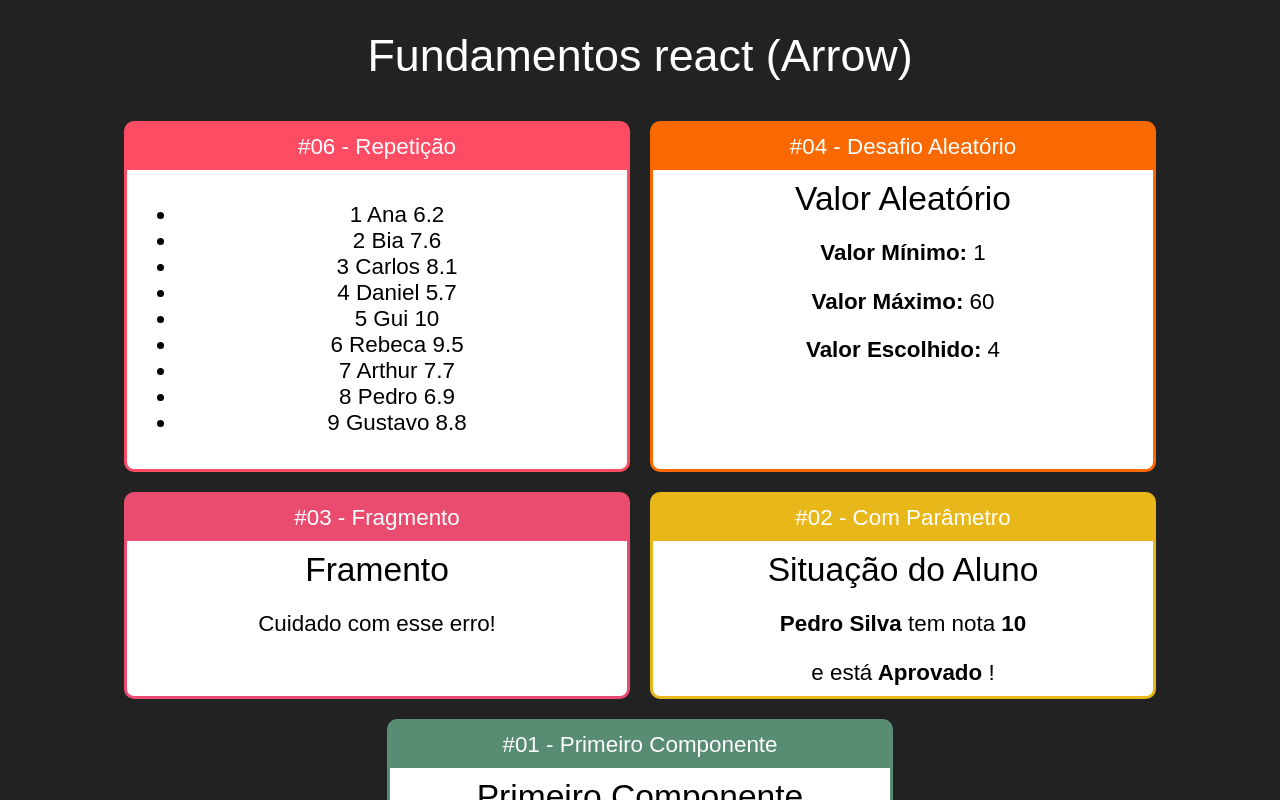
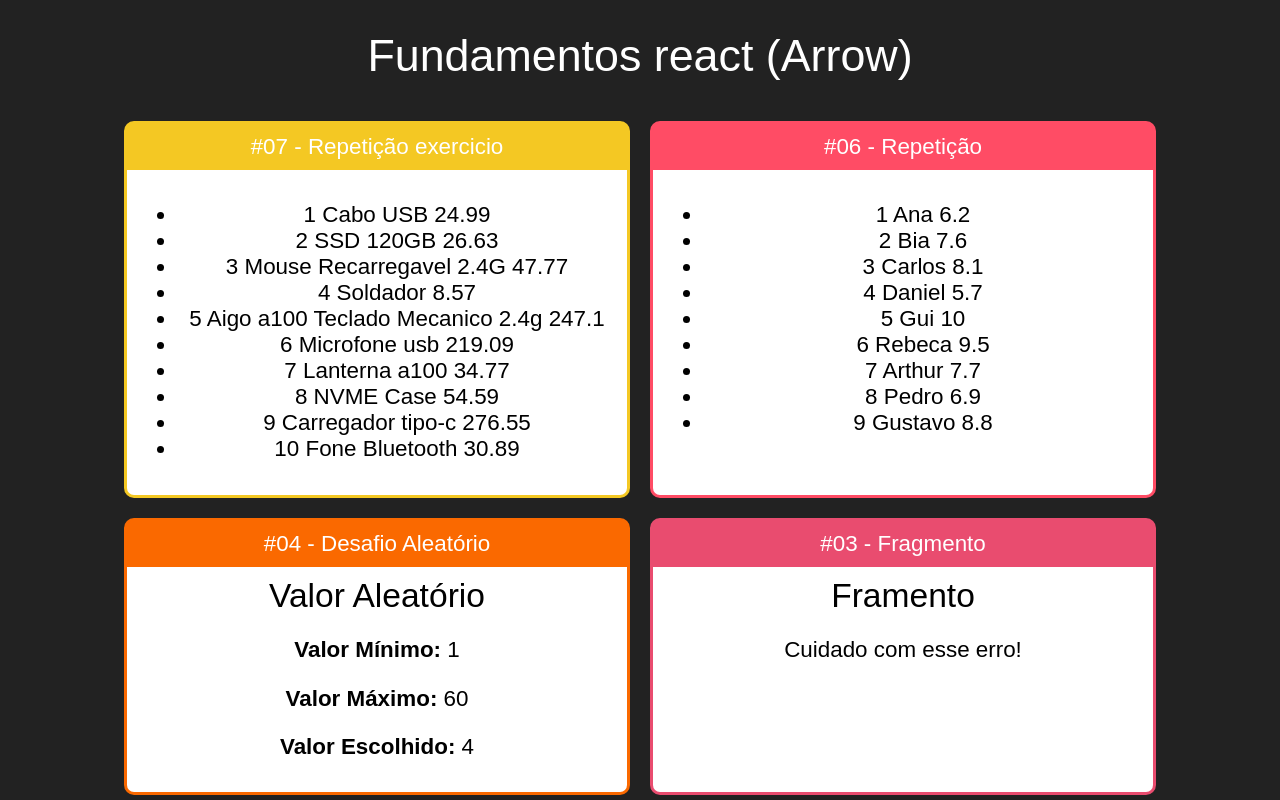
Before and after one commit to pedrograngeiro/curso-react-redux, a React (Create React App) app: page / in a window 1280 px wide. Shown: the top 800 px of the page. Built offline with nearby package versions, Linux system fonts and the light colour scheme.

Commit message:
Exercicio, criando ,add lista de produtos e mostrando

```diff
--- a/src/App.jsx
+++ b/src/App.jsx
@@ -2,6 +2,7 @@ import "./App.css";
 import React from "react";
 
 import ListaAlunos from "./components/repeticao/ListaAlunos";
+import TabelaProdutos from "./components/repeticao/TabelaProdutos"
 // import FamiliaMembro from "./components/basicos/FamiliaMembro"
 // import Familia from "./components/basicos/Familia";
 import Card from "./components/layout/Card";
@@ -17,6 +18,9 @@ export default function App() {
       <h1>Fundamentos react (Arrow)</h1>
 
       <div className="Cards">
+        <Card titulo="#07 - Repetição exercicio" color="#F4c823">
+          <TabelaProdutos />
+        </Card>
         <Card titulo="#06 - Repetição" color="#FF4C65">
           <ListaAlunos />
         </Card>
--- /dev/null
+++ b/src/components/repeticao/TabelaProdutos.jsx
@@ -0,0 +1,18 @@
+import React from "react";
+import produtos from "../../data/produtos"
+
+export default function TabelaProdutos() {
+
+  const ProdutosLista = produtos.map((produto) => (
+    <li key={produto.id}>
+      {produto.id} {produto.nome} {produto.preco}
+    </li>
+  ))
+  return (
+    <div>
+      <ul>
+        {ProdutosLista}
+      </ul>
+    </div>
+  )
+}
--- /dev/null
+++ b/src/data/produtos.js
@@ -0,0 +1,13 @@
+// eslint-disable-next-line import/no-anonymous-default-export
+export default [
+	{ id: 1, nome: 'Cabo USB', preco: 24.99  },
+	{ id: 2, nome: 'SSD 120GB', preco:  26.63},
+	{ id: 3, nome: 'Mouse Recarregavel 2.4G', preco:  47.77 },
+	{ id: 4, nome: 'Soldador', preco: 8.57 },
+	{ id: 5, nome: 'Aigo a100 Teclado Mecanico 2.4g', preco: 247.10 },
+	{ id: 6, nome: 'Microfone usb', preco: 219.09 },
+	{ id: 7, nome: 'Lanterna a100', preco: 34.77},
+	{ id: 8, nome: 'NVME Case', preco: 54.59},
+	{ id: 9, nome: 'Carregador tipo-c', preco:276.55},
+	{ id: 10, nome: 'Fone Bluetooth', preco: 30.89},
+];
```
